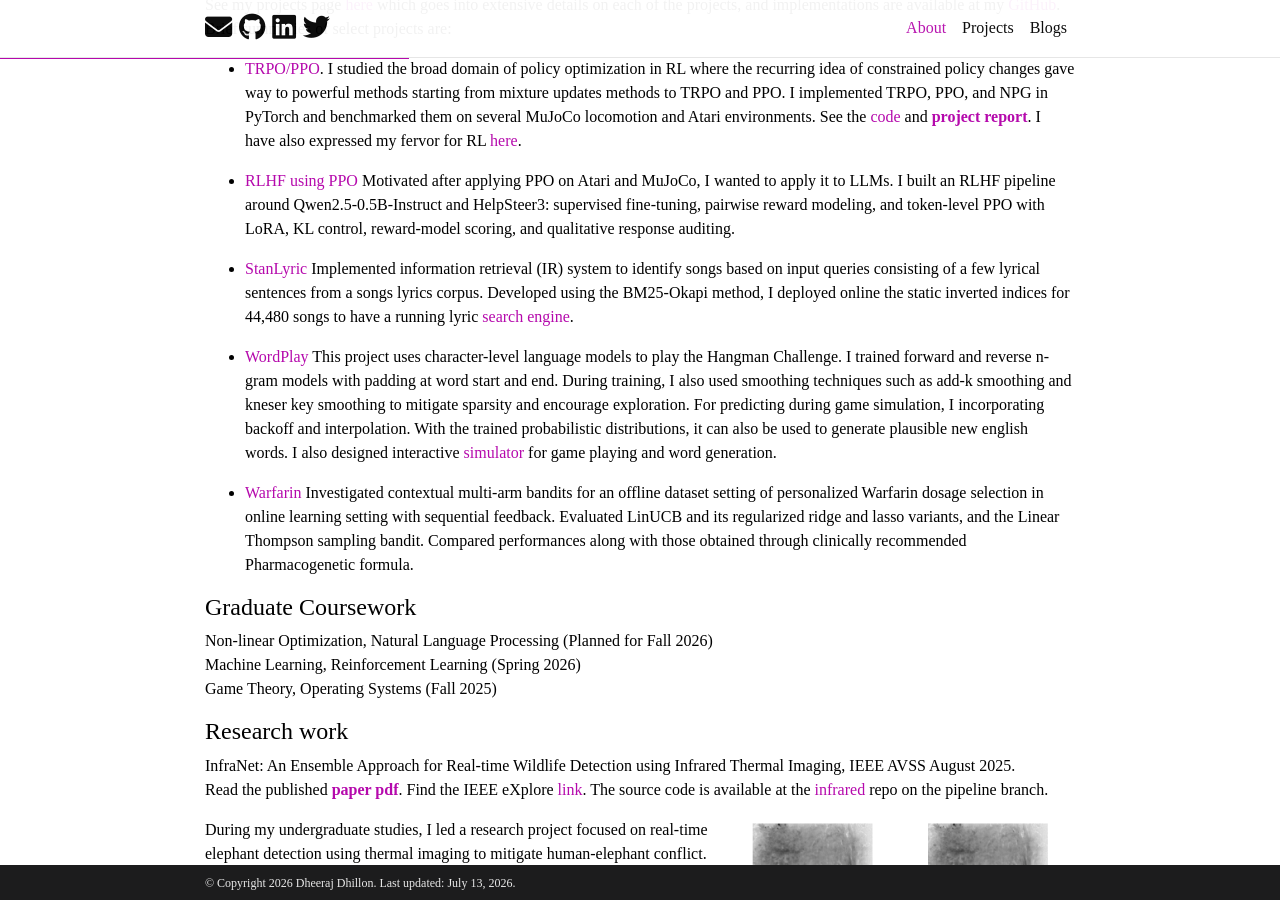
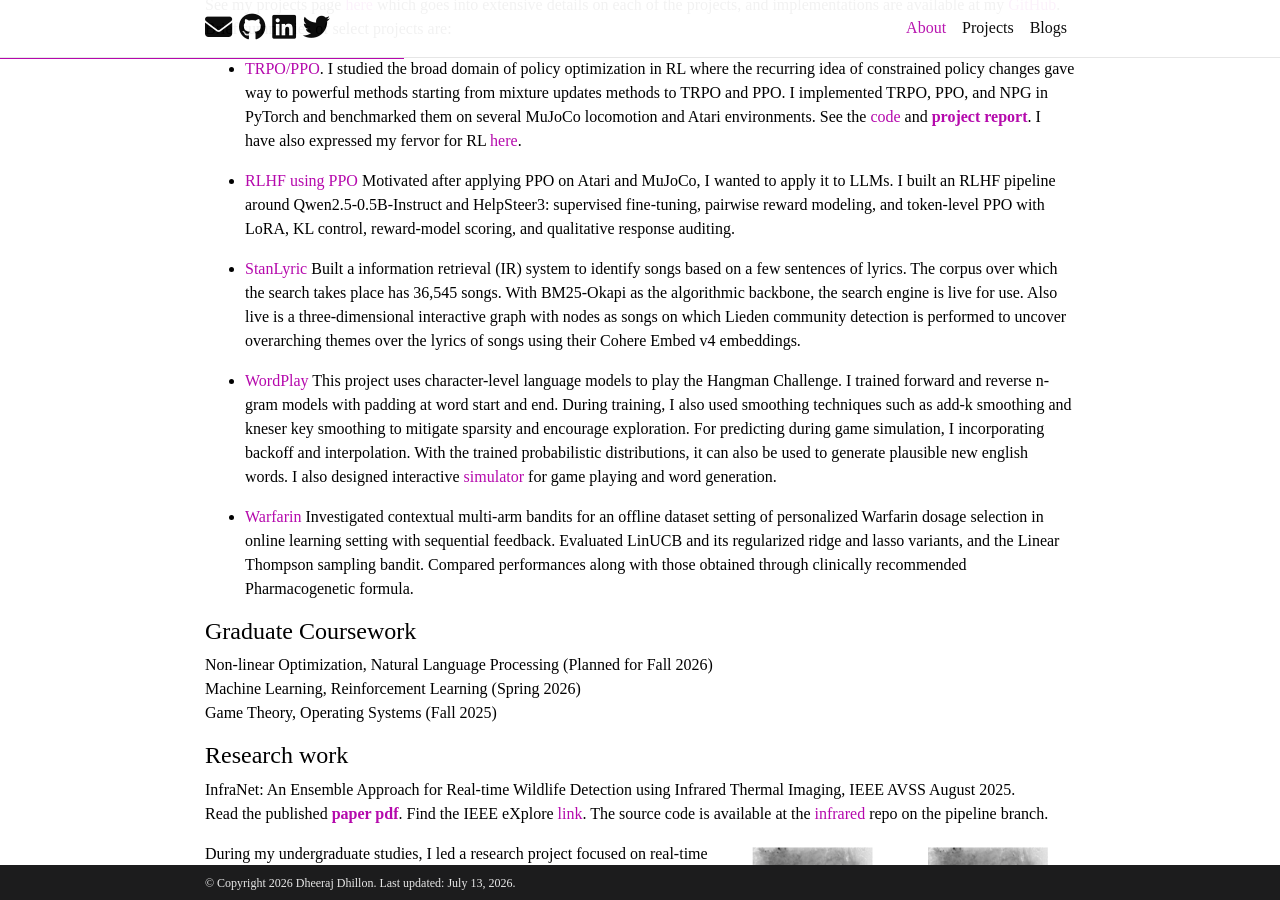
Before and after one commit to djdhillxn/djdhillxn.github.io, a Jekyll site: the page built from _pages/about.md, in a window 1280 px wide and 900 px high, scrolled down 590 px. Built offline with Jekyll 4.4.1, drawn with Linux system fonts in a browser that asks for light colours; comment, search, counter and statistics services are not loaded; a style sheet for code colours, icons or effects is not loaded.

Commit message:
updated homepage

```diff
--- a/_pages/about.md
+++ b/_pages/about.md
@@ -41,7 +41,12 @@
 
  <!-- explores whether preference feedback can make a small instruction-tuned language model more helpful. I built an end-to-end pipeline around Qwen2.5-0.5B and HelpSteer3: supervised fine-tuning, pairwise reward modeling, and a custom token-level PPO loop with LoRA, GAE, and KL control.  -->
 
-- [StanLyric](/projects/stanlyric) Implemented information retrieval (IR) system to identify songs based on input queries consisting of a few lyrical sentences from a songs lyrics corpus. Developed using the BM25-Okapi method, I deployed online the static inverted indices for 44,480 songs to have a running lyric [search engine](/projects/stanlyric). \
+- [StanLyric](/projects/stanlyric) Built a information retrieval (IR) system to identify songs based on a few sentences of lyrics. The corpus over which the search takes place has 36,545 songs. With BM25-Okapi as the algorithmic backbone, the search engine is live for use. Also live is a three-dimensional interactive graph with nodes as songs on which Lieden community detection is performed to uncover overarching themes over the lyrics of songs using their Cohere Embed v4 embeddings.
+
+<!-- lyrics IR project over a cleaned 36,545-song corpus. The browser-side BM25-Okapi search engine explains matched-term contributions, while Cohere Embed v4 song vectors power a 3D semantic atlas. I used Leiden community detection to organize songs into Regions, Communities, and Neighborhoods, then generated evidence-grounded LLM titles and descriptions for the hierarchy nodes. \ -->
+
+<!-- [StanLyric](/projects/stanlyric) Implemented information retrieval (IR) system to identify songs based on input queries consisting of a few lyrical sentences from a songs lyrics corpus. Developed using the BM25-Okapi method, I deployed online the static inverted indices for 44,480 songs to have a running lyric [search engine](/projects/stanlyric). \ -->
+
 <!-- This app also exhibits the ranked result's interpratability based on quantified contributions of matched keywords which vary for each candidate song based on its underlying term frequencies (TFs).  -->
 
 <!-- - [StanLyric](/projects/stanlyric) helps identify a song from the fragment of a lyric stuck in your head. It runs a BM25-Okapi retrieval engine over 44,480 songs entirely in the browser, with a compact static index and score explanations that show why each result matched. -->
```
